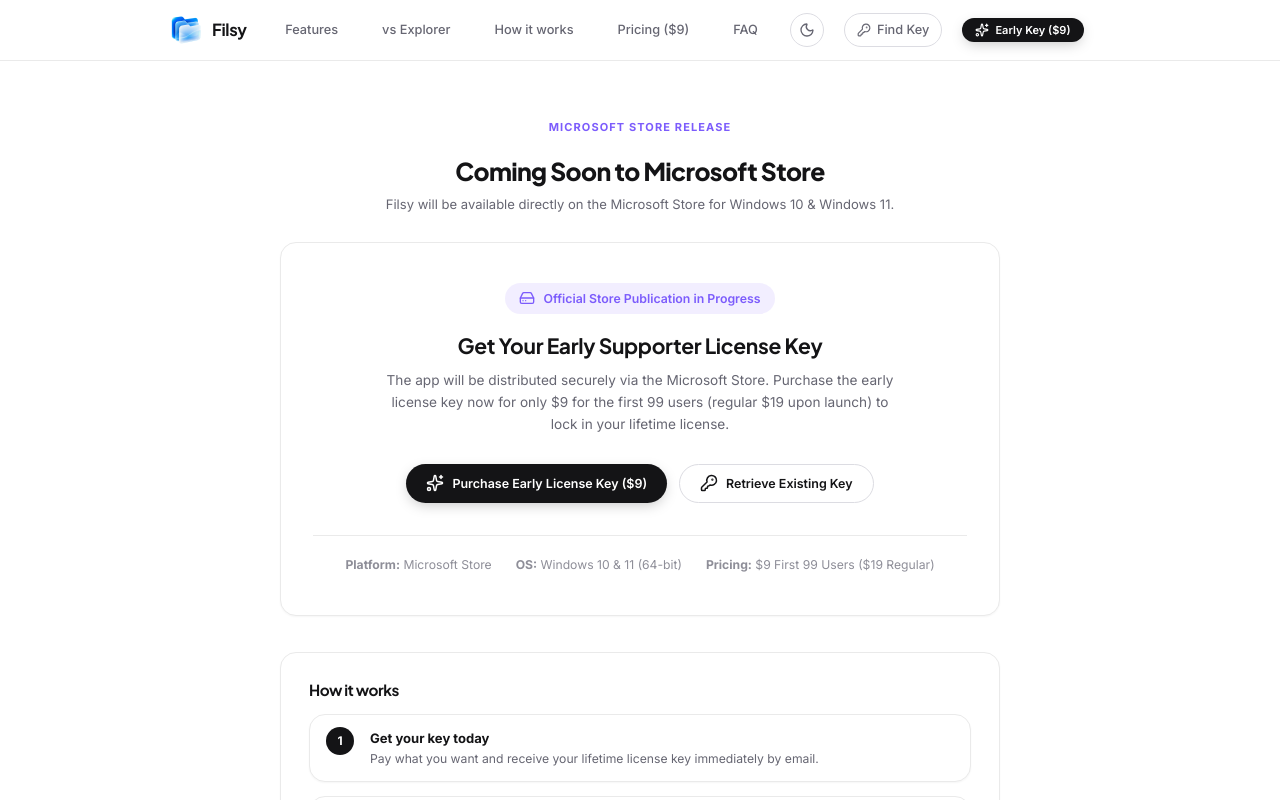
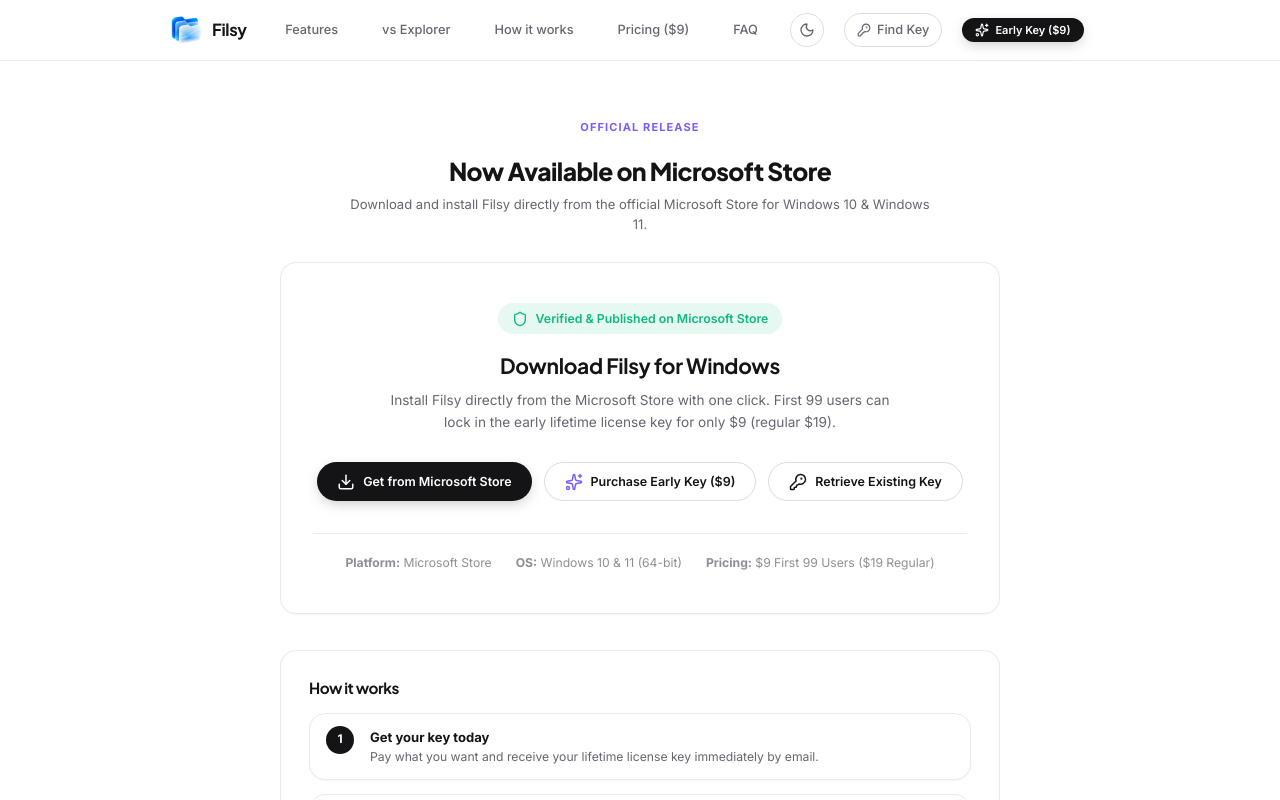
Before and after one commit to theYugrathee/Filsy-website, a React (Vite) app: page /download in a window 1280 px wide. Shown: the top 800 px of the page. Built offline with nearby package versions, Linux system fonts and the light colour scheme; no server answers.

Commit message:
feat: launch on Microsoft Store, update download links and release messaging

```diff
--- a/src/config.ts
+++ b/src/config.ts
@@ -52,7 +52,7 @@ export const APP_CONFIG: AppConfig = {
   releaseDate: "2026",
   downloadUrl:
     import.meta.env.VITE_DOWNLOAD_URL ||
-    "https://github.com/theYugrathee/filsy/releases/latest/download/Filsy.zip",
+    "https://apps.microsoft.com/detail/9N2ZWJ08B7X0?hl=en-us&gl=IN",
   githubUrl: "https://github.com/theYugrathee/filsy",
   dodoPaymentLink:
     import.meta.env.VITE_DODO_PAYMENT_LINK ||
@@ -75,9 +75,9 @@ export const APP_CONFIG: AppConfig = {
     earlyUsersNote: "First 99 users only: Purchase the early lifetime license key for $9 before price increases to $19.",
   },
   microsoftStore: {
-    status: "coming_soon",
-    storeUrl: "",
-    label: "Coming Soon to Microsoft Store",
+    status: "available",
+    storeUrl: "https://apps.microsoft.com/detail/9N2ZWJ08B7X0?hl=en-us&gl=IN",
+    label: "Download on Microsoft Store",
   },
   supportEmail: import.meta.env.VITE_SUPPORT_EMAIL || "support@filsy.app",
   windowsRequirements: {
@@ -85,7 +85,7 @@ export const APP_CONFIG: AppConfig = {
     architecture: "64-bit (x64)",
     ram: "4 GB RAM minimum",
     diskSpace: "~70 MB",
-    format: "Coming to Microsoft Store. Get your early lifetime license key today.",
+    format: "Available now on Microsoft Store. One-click install with automatic updates.",
   },
 };
 
--- a/src/pages/ChangelogPage.tsx
+++ b/src/pages/ChangelogPage.tsx
@@ -12,6 +12,20 @@ interface Release {
 }
 
 const RELEASES: Release[] = [
+  {
+    version: '1.0.1',
+    date: 'November 2026',
+    tagline: 'Official Microsoft Store Publication & Launch',
+    added: [
+      'Official Microsoft Store availability for Windows 10 & 11 with seamless one-click installation and automatic background updates.',
+      'Embedded video preview showcase directly on the web app for quick feature tours.',
+      'Instant zero-delay dark and light mode theme switching.',
+    ],
+    improved: [
+      'Refined compact interface typography and component layouts.',
+      'Direct Microsoft Store deep-link protocol integration.',
+    ],
+  },
   {
     version: '1.0.0',
     date: 'October 2026',
--- a/src/pages/DownloadPage.tsx
+++ b/src/pages/DownloadPage.tsx
@@ -2,7 +2,7 @@ import React from 'react';
 import { Link } from 'react-router-dom';
 import { APP_CONFIG } from '../config';
 import { initiateCheckout } from '../services/paymentService';
-import { Sparkles, KeyRound, HardDrive, Shield } from 'lucide-react';
+import { Sparkles, KeyRound, HardDrive, Shield, Download } from 'lucide-react';
 
 export const DownloadPage: React.FC = () => {
   const handleBuy = async () => {
@@ -13,12 +13,12 @@ export const DownloadPage: React.FC = () => {
     <div className="page-wrapper">
       <div className="wrap">
         <div className="section-head center">
-          <span className="section-label">MICROSOFT STORE RELEASE</span>
-          <h2>Coming Soon to Microsoft Store</h2>
-          <p>Filsy will be available directly on the Microsoft Store for Windows 10 &amp; Windows 11.</p>
+          <span className="section-label">OFFICIAL RELEASE</span>
+          <h2>Now Available on Microsoft Store</h2>
+          <p>Download and install Filsy directly from the official Microsoft Store for Windows 10 &amp; Windows 11.</p>
         </div>
 
-        {/* Store Coming Soon Box */}
+        {/* Store Live Download Box */}
         <div
           className="card"
           style={{
@@ -28,25 +28,36 @@ export const DownloadPage: React.FC = () => {
             textAlign: 'center',
           }}
         >
-          <div style={{ display: 'inline-flex', alignItems: 'center', gap: '8px', padding: '6px 14px', borderRadius: 'var(--radius-full)', background: 'rgba(124, 92, 252, 0.1)', color: 'var(--documents)', fontSize: '0.85rem', fontWeight: 600, marginBottom: '20px' }}>
-            <HardDrive size={16} />
-            <span>Official Store Publication in Progress</span>
+          <div style={{ display: 'inline-flex', alignItems: 'center', gap: '8px', padding: '6px 14px', borderRadius: 'var(--radius-full)', background: 'rgba(16, 185, 129, 0.1)', color: 'var(--music)', fontSize: '0.85rem', fontWeight: 600, marginBottom: '20px' }}>
+            <Shield size={16} />
+            <span>Verified &amp; Published on Microsoft Store</span>
           </div>
 
-          <h3 style={{ fontSize: '1.45rem', marginBottom: '12px' }}>Get Your Early Supporter License Key</h3>
+          <h3 style={{ fontSize: '1.45rem', marginBottom: '12px' }}>Download Filsy for Windows</h3>
           <p style={{ fontSize: '0.94rem', color: 'var(--muted)', maxWidth: '520px', margin: '0 auto 28px', lineHeight: 1.6 }}>
-            The app will be distributed securely via the Microsoft Store. Purchase the early license key now for only $9 for the first 99 users (regular $19 upon launch) to lock in your lifetime license.
+            Install Filsy directly from the Microsoft Store with one click. First 99 users can lock in the early lifetime license key for only $9 (regular $19).
           </p>
 
           <div style={{ display: 'flex', gap: '12px', justifyContent: 'center', flexWrap: 'wrap' }}>
+            <a
+              href="https://apps.microsoft.com/detail/9N2ZWJ08B7X0?hl=en-us&gl=IN"
+              target="_blank"
+              rel="noopener noreferrer"
+              className="btn btn-primary btn-lg"
+              style={{ gap: '8px' }}
+            >
+              <Download size={18} />
+              <span>Get from Microsoft Store</span>
+            </a>
+
             <button
               type="button"
               onClick={handleBuy}
-              className="btn btn-primary btn-lg"
+              className="btn btn-secondary btn-lg"
               style={{ gap: '8px' }}
             >
-              <Sparkles size={18} />
-              <span>Purchase Early License Key ($9)</span>
+              <Sparkles size={18} color="var(--documents)" />
+              <span>Purchase Early Key ($9)</span>
             </button>
 
             <Link
--- a/src/pages/FaqPage.tsx
+++ b/src/pages/FaqPage.tsx
@@ -34,8 +34,8 @@ const FAQS: FaqItem[] = [
     a: 'Yes. The license only needs to verify once during activation, and Filsy continues working offline for up to 30 days in between.',
   },
   {
-    q: 'How will I install Filsy from the Microsoft Store?',
-    a: 'Filsy is currently preparing for its Microsoft Store release for Windows 10 & 11. You can purchase the early lifetime license key now for $9 (first 99 users special, regular $19 upon launch) to lock in your lifetime license before the official launch.',
+    q: 'How do I install Filsy from the Microsoft Store?',
+    a: 'Filsy is published and live on the Microsoft Store for Windows 10 & 11! You can install it directly with one click from our Microsoft Store page. Early supporters can purchase the lifetime license key for $9 (first 99 users special, regular $19) to activate full access.',
   },
   {
     q: 'What if I lose my license key?',
--- a/src/pages/HomePage.tsx
+++ b/src/pages/HomePage.tsx
@@ -317,8 +317,8 @@ export const HomePage: React.FC = () => {
                   To switch to Post-Launch mode, see the commented block below!
                   ========================================================================= */}
               <div className="version-chip">
-                <span style={{ fontSize: '0.9rem' }}>🚀</span>
-                <span>Pre-Launch Beta · First 99 Users Special</span>
+                <span style={{ fontSize: '0.9rem' }}>🎉</span>
+                <span>Now Live on Microsoft Store · First 99 Users Special ($9)</span>
               </div>
 
               <h1 className="hero-headline">
@@ -332,16 +332,28 @@ export const HomePage: React.FC = () => {
               </p>
 
               <div className="hero-actions">
+                <a
+                  href="https://apps.microsoft.com/detail/9N2ZWJ08B7X0?hl=en-us&gl=IN"
+                  target="_blank"
+                  rel="noopener noreferrer"
+                  className="btn btn-primary btn-lg"
+                  id="heroStoreBtn"
+                  style={{ gap: '8px' }}
+                >
+                  <Download size={18} />
+                  <span>Get on Microsoft Store</span>
+                </a>
+
                 <button
                   type="button"
                   id="heroBuyBtn"
                   onClick={handleBuy}
                   disabled={isProcessingBuy}
-                  className="btn btn-primary btn-lg"
+                  className="btn btn-secondary btn-lg"
                   style={{ gap: '8px' }}
                 >
-                  <Sparkles size={18} />
-                  <span>Purchase Early License Key ($9)</span>
+                  <Sparkles size={18} color="var(--documents)" />
+                  <span>Early License Key ($9)</span>
                 </button>
               </div>
 
@@ -749,8 +761,8 @@ export const HomePage: React.FC = () => {
                 <span>2</span>
               </div>
               <div className="timeline-content">
-                <h4>2. Install via Microsoft Store (Coming Soon)</h4>
-                <p>Filsy will be available directly on the Microsoft Store for clean, secure one-click installation and automatic background updates.</p>
+                <h4>2. Install from Microsoft Store</h4>
+                <p>Filsy is now live on the Microsoft Store! Install it safely with one click, enjoy automatic background updates, and zero manual setup.</p>
               </div>
             </div>
 
--- a/src/pages/HowItWorksPage.tsx
+++ b/src/pages/HowItWorksPage.tsx
@@ -31,8 +31,8 @@ export const HowItWorksPage: React.FC = () => {
           <div className="step-clean-item">
             <div className="step-badge-num">3</div>
             <div>
-              <h4 style={{ fontSize: '1rem', marginBottom: '4px' }}>Install from Microsoft Store (Coming Soon)</h4>
-              <p style={{ fontSize: '0.9rem' }}>Filsy will be available on the Microsoft Store for secure one-click installation and seamless background updates.</p>
+              <h4 style={{ fontSize: '1rem', marginBottom: '4px' }}>Install from Microsoft Store</h4>
+              <p style={{ fontSize: '0.9rem' }}>Filsy is now live on the Microsoft Store for secure one-click installation and seamless background updates.</p>
             </div>
           </div>
 
--- a/src/pages/PricingPage.tsx
+++ b/src/pages/PricingPage.tsx
@@ -27,8 +27,8 @@ export const PricingPage: React.FC = () => {
           <span className="section-label">FIRST 99 USERS SPECIAL · LIMITED SPOTS</span>
           <h2>First 99 users: Lock in $9 forever.</h2>
           <p>
-            Special early pricing of $9 reserved exclusively for the first 99 users before our official Microsoft Store release.
-            When we officially launch, the regular price will be $19.
+            Special early pricing of $9 reserved exclusively for the first 99 users celebrating our Microsoft Store release.
+            Regular price is $19.
           </p>
         </div>
 
@@ -51,7 +51,7 @@ export const PricingPage: React.FC = () => {
           <div className="early-supporter-alert" style={{ marginBottom: '20px' }}>
             <Sparkles size={18} color="var(--documents)" style={{ flexShrink: 0, marginTop: '2px' }} />
             <div>
-              <strong>First 99 Users Exclusive:</strong> Purchase the early license key now to lock in lifetime access for only $9 before our official Microsoft Store launch ($19 regular price).
+              <strong>First 99 Users Exclusive:</strong> Purchase the early license key now to lock in lifetime access for only $9 celebrating our official Microsoft Store release ($19 regular price).
             </div>
           </div>
 
@@ -82,7 +82,7 @@ export const PricingPage: React.FC = () => {
             </li>
             <li>
               <Check size={16} color="var(--music)" style={{ flexShrink: 0, marginTop: '2px' }} />
-              <span><strong>Ready for upcoming Microsoft Store release</strong> (activate in 1 click)</span>
+              <span><strong>Live on Microsoft Store</strong> (activate in 1 click)</span>
             </li>
             <li>
               <Check size={16} color="var(--music)" style={{ flexShrink: 0, marginTop: '2px' }} />
@@ -107,7 +107,7 @@ export const PricingPage: React.FC = () => {
           </ul>
 
           <div style={{ fontSize: '0.8rem', color: 'var(--subtle)', marginTop: '20px' }}>
-            Checkout secured by Dodo Payments · Instant digital license delivery · One-time $9 payment for first 99 users ($19 regular launch price)
+            Checkout secured by Dodo Payments · Instant digital license delivery · One-time $9 early pricing for first 99 users ($19 regular price)
           </div>
         </div>
 
```
